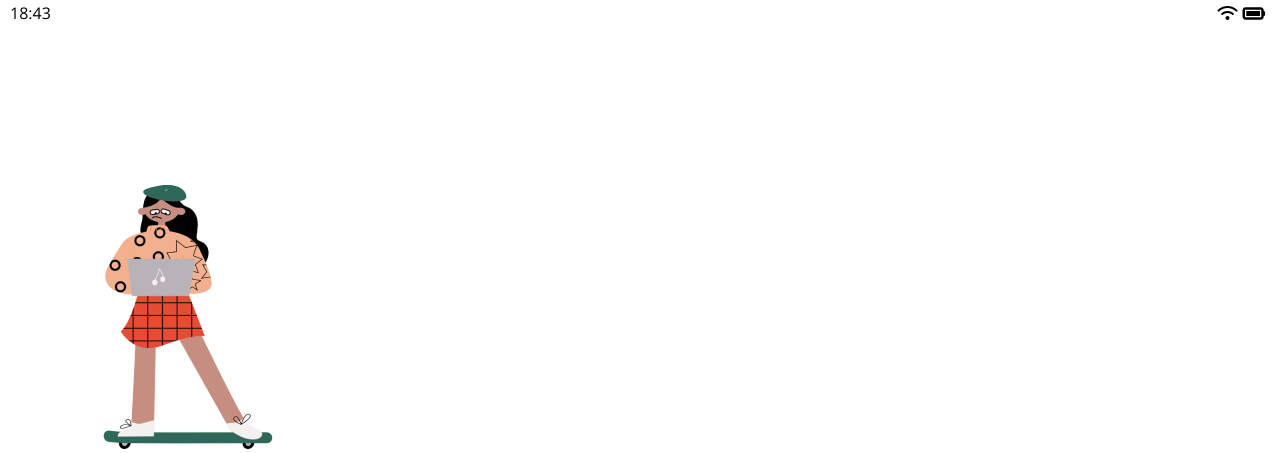
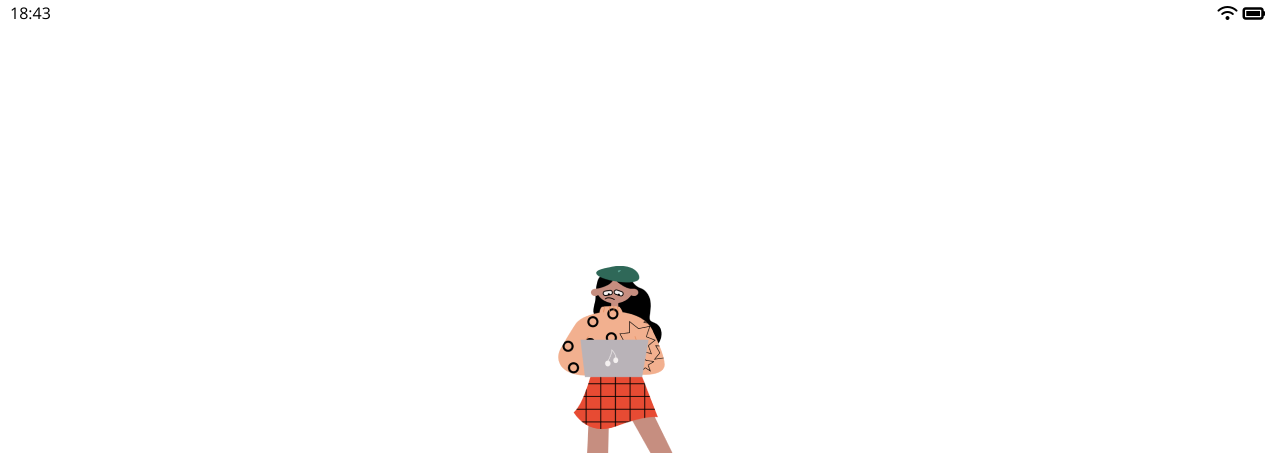
Before and after one commit to eunheean/publishCodeFactory, a plain HTML site: page html/splashScreen.html in a window 1280 px wide. Shown: the top 453 px of the page. Drawn offline with nearby package versions, Linux system fonts and the light colour scheme.

Commit message:
splash-screen 수정

```diff
--- a/css/components/splash-screen.css
+++ b/css/components/splash-screen.css
@@ -1,8 +1,12 @@
-.splash-screen {
+.splash-container {
   display: flex;
   flex-direction: column;
   justify-content: center;
-  height: 80vh;
+  height: 100vh;
+}
+.splash-screen {
+  justify-content: center;
+  display: flex;
 }
 .splash-title {
   font-size: 40px;
--- a/html/splashScreen.html
+++ b/html/splashScreen.html
@@ -20,8 +20,8 @@
     <!-- 상단 status bar -->
 
     <!-- main screen -->
-    <main class="main-screen splash-screen">
-      <div id="splash-screen">
+    <main class="main-screen splash-container">
+      <div class="splash-screen">
         <img src="../images/splashScreenImg.png" class="" />
       </div>
       <div class="splash-title">CodeFactory</div>
```
